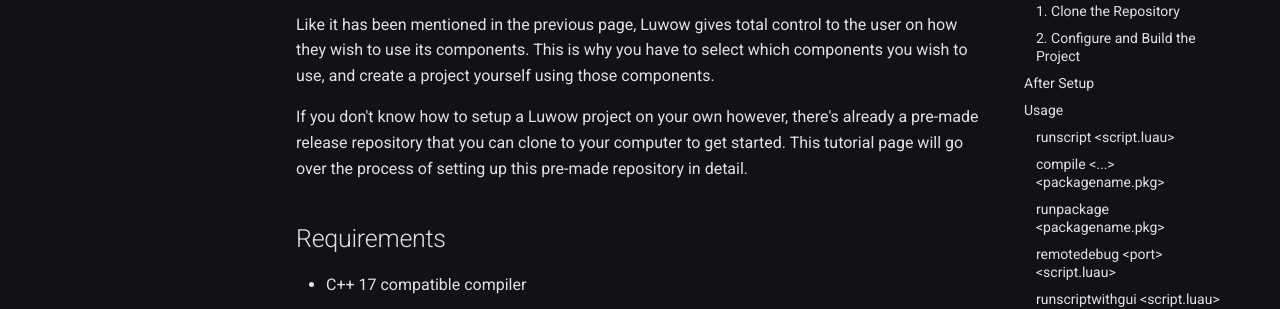
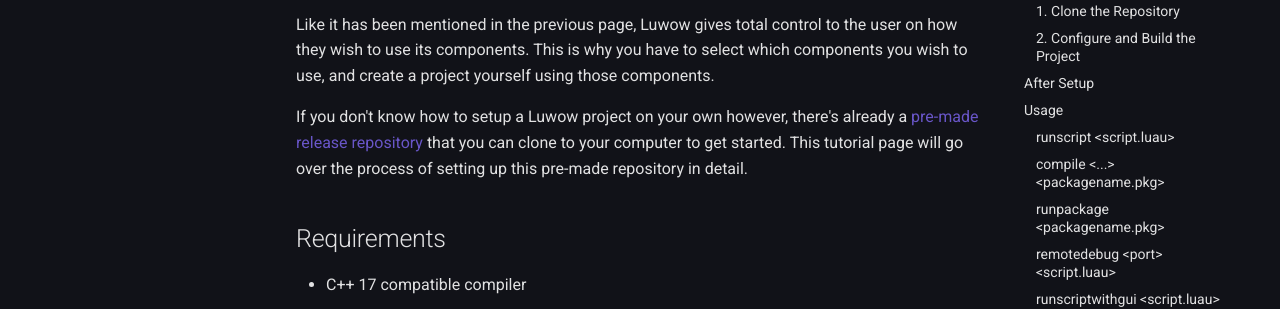
Before and after one commit to Luwow-Project/Documentation, an MkDocs documentation site: the page built from docs/tutorials/setup.md, in a window 1280 px wide and 900 px high. Shown: the part 272-581 px from the top of the window. Built offline with MkDocs 1.6.1 and Material for MkDocs 9.7.7, drawn with Linux system fonts in a browser that asks for light colours; some of the changed lines change nothing that is shown.

Commit message:
Update Documentation

```diff
--- a/docs/tutorials/setup.md
+++ b/docs/tutorials/setup.md
@@ -2,7 +2,7 @@
 
 Like it has been mentioned in the previous page, Luwow gives total control to the user on how they wish to use its components. This is why you have to select which components you wish to use, and create a project yourself using those components.
 
-If you don't know how to setup a Luwow project on your own however, there's already a pre-made release repository that you can clone to your computer to get started. This tutorial page will go over the process of setting up this pre-made repository in detail.
+If you don't know how to setup a Luwow project on your own however, there's already a [pre-made release repository](https://github.com/Luwow-Project/Release) that you can clone to your computer to get started. This tutorial page will go over the process of setting up this pre-made repository in detail.
 
 ## Requirements
 
```
